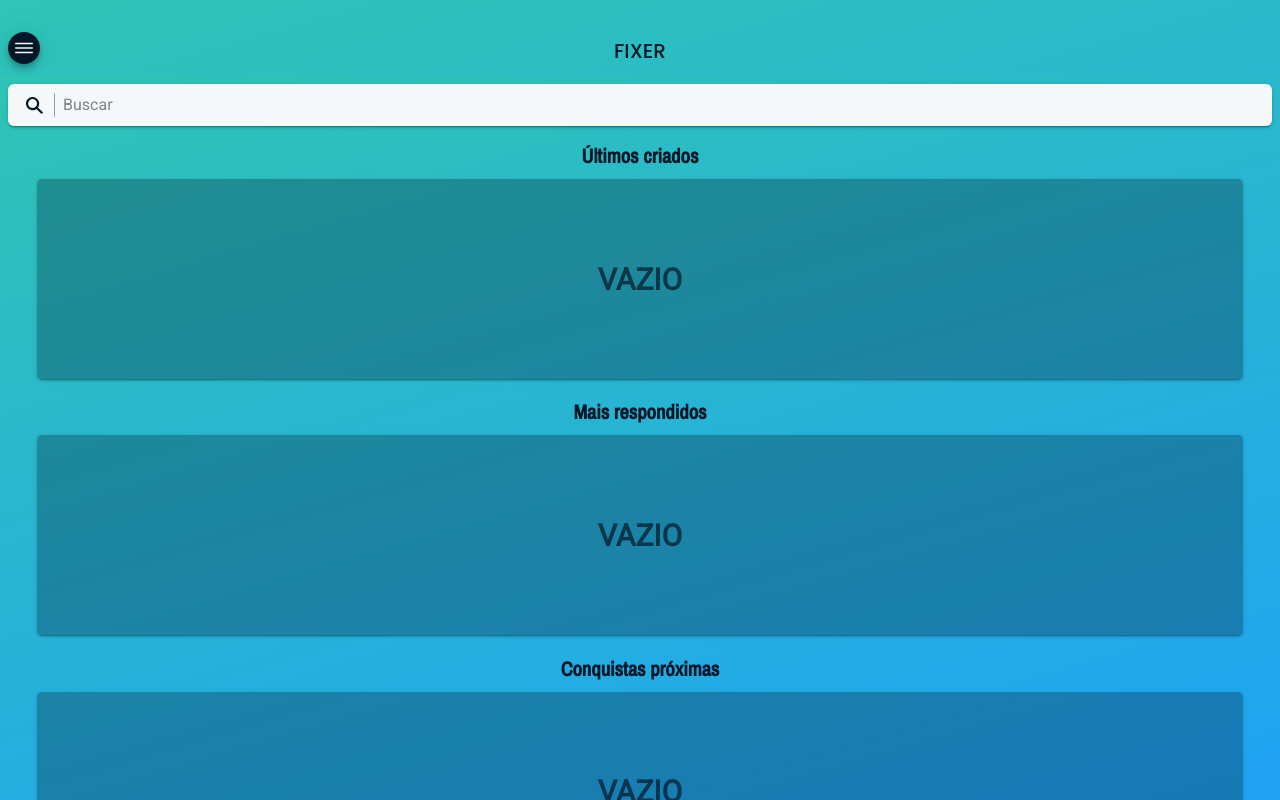
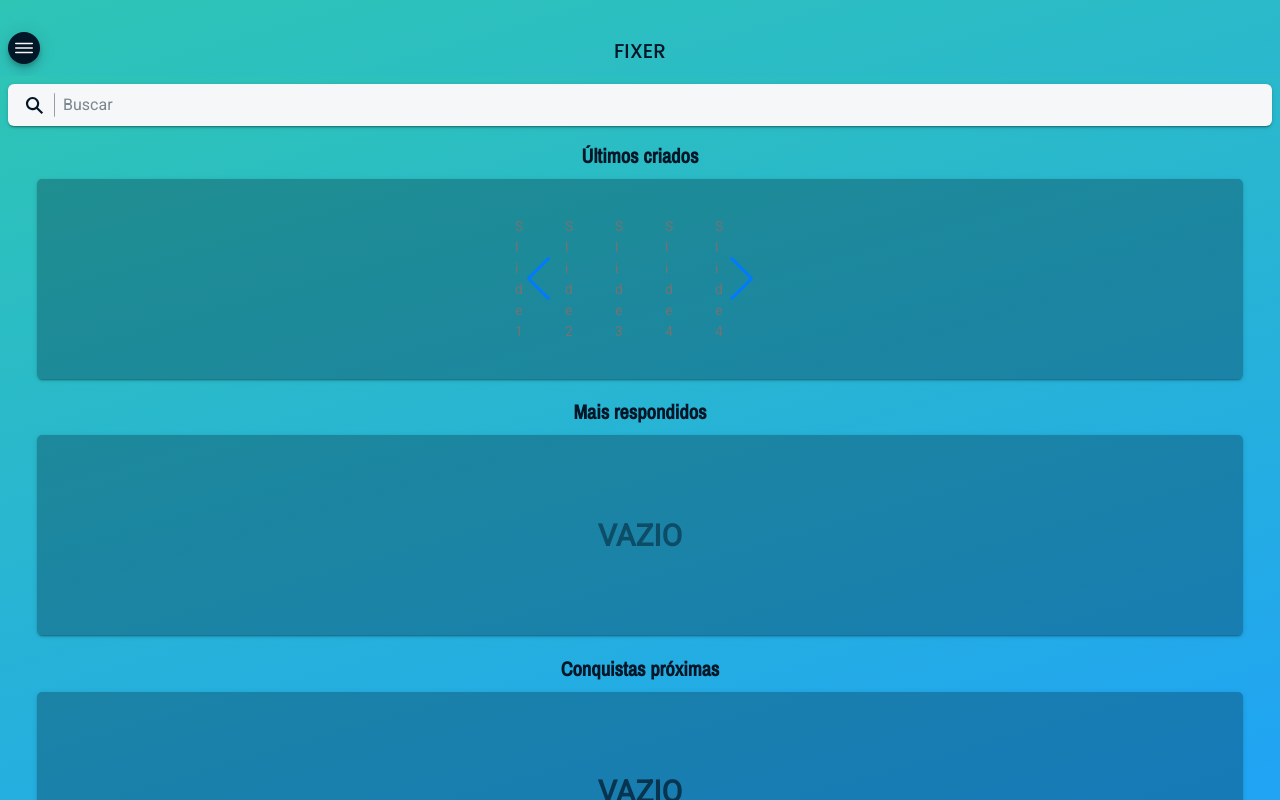
Before and after one commit to Lucasfield3/fixer-ionic-react, a React (Create React App) app: page /Home in a window 1280 px wide. Built offline with nearby package versions, Linux system fonts and the light colour scheme.

Commit message:
criação swiper Slide

```diff
--- a/package.json
+++ b/package.json
@@ -23,6 +23,7 @@
     "react-router-dom": "^5.1.2",
     "react-scripts": "^3.4.0",
     "styled-components": "^5.1.1",
+    "swiper": "^6.3.3",
     "typescript": "3.8.3"
   },
   "scripts": {
--- a/src/App.tsx
+++ b/src/App.tsx
@@ -30,6 +30,7 @@ import questaoAlternativa from './pages/Flash-cards/Alternativa/questaoAlternati
 import questaoDissertativa from './pages/Flash-cards/Dissertativa/questaoDisertativa'
 import CardRed from './components/CardRed/cardRed';
 import CardGreen from './components/CardGreen/cardGreen';
+import swiperSlide from './components/Swiper/swiperSlide';
 const App: React.FC = () => {
   return (
    <IonApp>
@@ -45,6 +46,8 @@ const App: React.FC = () => {
         <Route path="/questaoDissertativa" component={questaoDissertativa} exact={true} />
         <Route path="/CardRed" component={CardRed} exact={true} />
         <Route path="/CardGreen" component={CardGreen} exact={true} />
+        <Route path="/swiperSlide" component={swiperSlide} exact={true} />
+
 
 
 
--- /dev/null
+++ b/src/components/Swiper/swiperSlide.tsx
@@ -0,0 +1,25 @@
+import React from 'react'
+import { Swiper, SwiperSlide } from 'swiper/react';
+
+
+
+const swiperSlide: React.FC = () => {
+  return (
+    <>
+      <Swiper
+        spaceBetween={50}
+        slidesPerView={3}
+        onSlideChange={() => console.log('slide change')}
+        onSwiper={(swiper) => console.log(swiper)}
+      >
+        <SwiperSlide>Slide 1</SwiperSlide>
+        <SwiperSlide>Slide 2</SwiperSlide>
+        <SwiperSlide>Slide 3</SwiperSlide>
+        <SwiperSlide>Slide 4</SwiperSlide>
+      ...
+      </Swiper>
+    </>
+  )
+}
+
+export default swiperSlide
--- a/src/pages/Home/home.tsx
+++ b/src/pages/Home/home.tsx
@@ -1,4 +1,6 @@
-import React, { useState} from 'react';
+import React, { useState } from 'react';
+import { Swiper, SwiperSlide } from 'swiper/react';
+
 import {
   IonButton,
   IonPage,
@@ -23,8 +25,28 @@ import { menuController } from '@ionic/core';
 import { useHistory } from 'react-router-dom'
 import imgAvatar from '../../Assets/images/avatar.svg'
 import smallLogo from '../../Assets/icons/logo-small.svg'
+import 'swiper/swiper-bundle.css';
+
 
 const Home: React.FC = () => {
+
+  const slides = []
+
+  for (let i = 0; i < 5; i += 1) {
+    slides.push(
+      <SwiperSlide key={`slide-${i}`} tag="li">
+        <img
+          src="https://miro.medium.com/max/700/1*jCMOLE3GeLi4cksKyTHvPQ.jpeg"
+          style={{ listStyle: 'none' }}
+          alt={`slide-${i}`} />
+      </SwiperSlide>
+    )
+  }
+
+
+
+
+
   async function openMenu() {
     await menuController.open();
   }
@@ -52,7 +74,7 @@ const Home: React.FC = () => {
   }
 
   const changeBackDrop = () => {
-      setBackDrop(<BackDrop changeBack={() => {
+    setBackDrop(<BackDrop changeBack={() => {
       setBackDrop('')
       setIsShown(false)
       setIsPhoto(false)
@@ -203,9 +225,22 @@ const Home: React.FC = () => {
 
             <IonCard className="card-menu-content">
               <IonCardContent className="card-title-menu">
-                <IonLabel className='card-vazio'>
-                  VAZIO
-                </IonLabel>
+                <Swiper
+                  spaceBetween={50}
+                  slidesPerView={3}
+                  navigation
+                  pagination={{ clickable: true }}
+                  height={100}
+                  width={100}
+                  onSlideChange={() => console.log('slide change')}
+                  onSwiper={(swiper) => console.log(swiper)}
+                >
+                  <SwiperSlide>Slide 1</SwiperSlide>
+                  <SwiperSlide>Slide 2</SwiperSlide>
+                  <SwiperSlide>Slide 3</SwiperSlide>
+                  <SwiperSlide>Slide 4</SwiperSlide>
+                  <SwiperSlide>Slide 4</SwiperSlide>
+                </Swiper>
               </IonCardContent>
             </IonCard>
 
@@ -215,7 +250,9 @@ const Home: React.FC = () => {
 
               <IonCardContent className="card-title-menu">
                 <IonLabel className='card-vazio'>
-                  VAZIO
+                  <IonLabel className='card-vazio'>
+                    VAZIO
+                </IonLabel>
                 </IonLabel>
               </IonCardContent>
 
```
Also changed, not shown: 1 other file (tests, documents, lock files or other folders).
